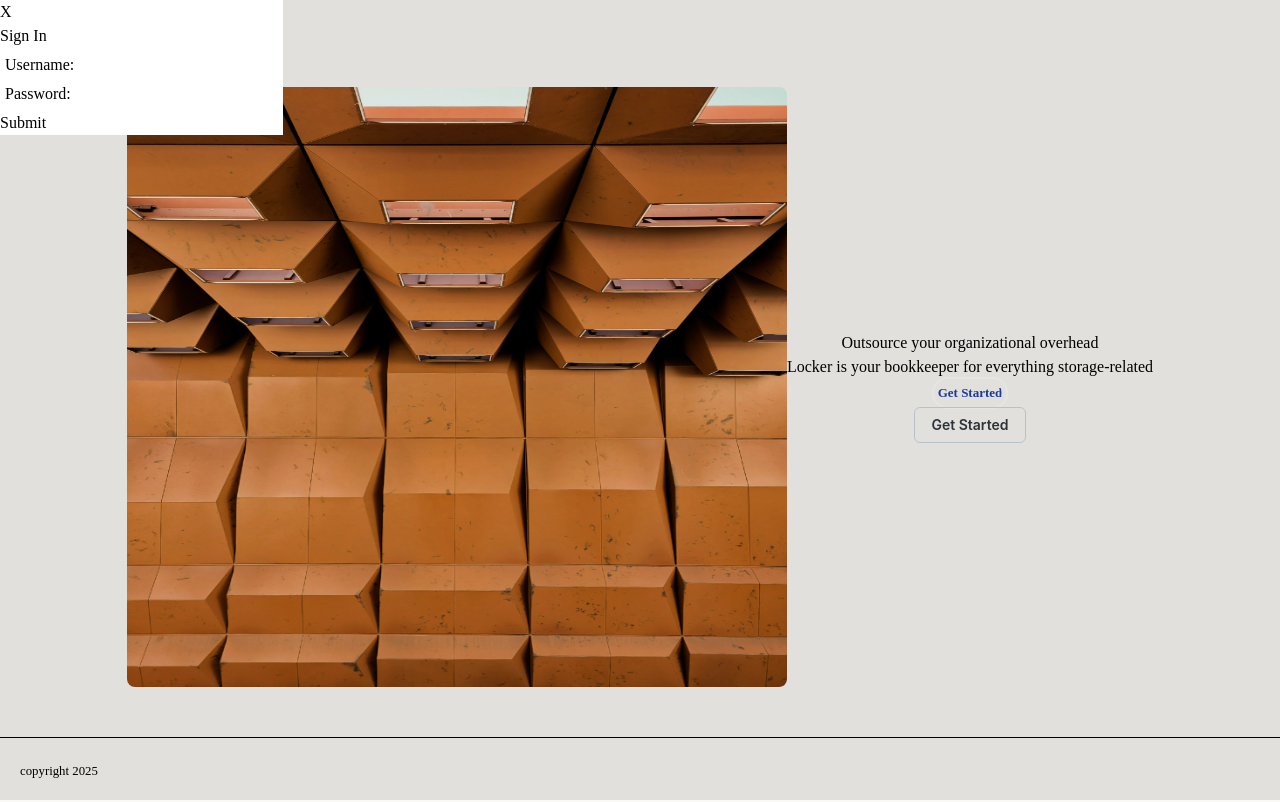
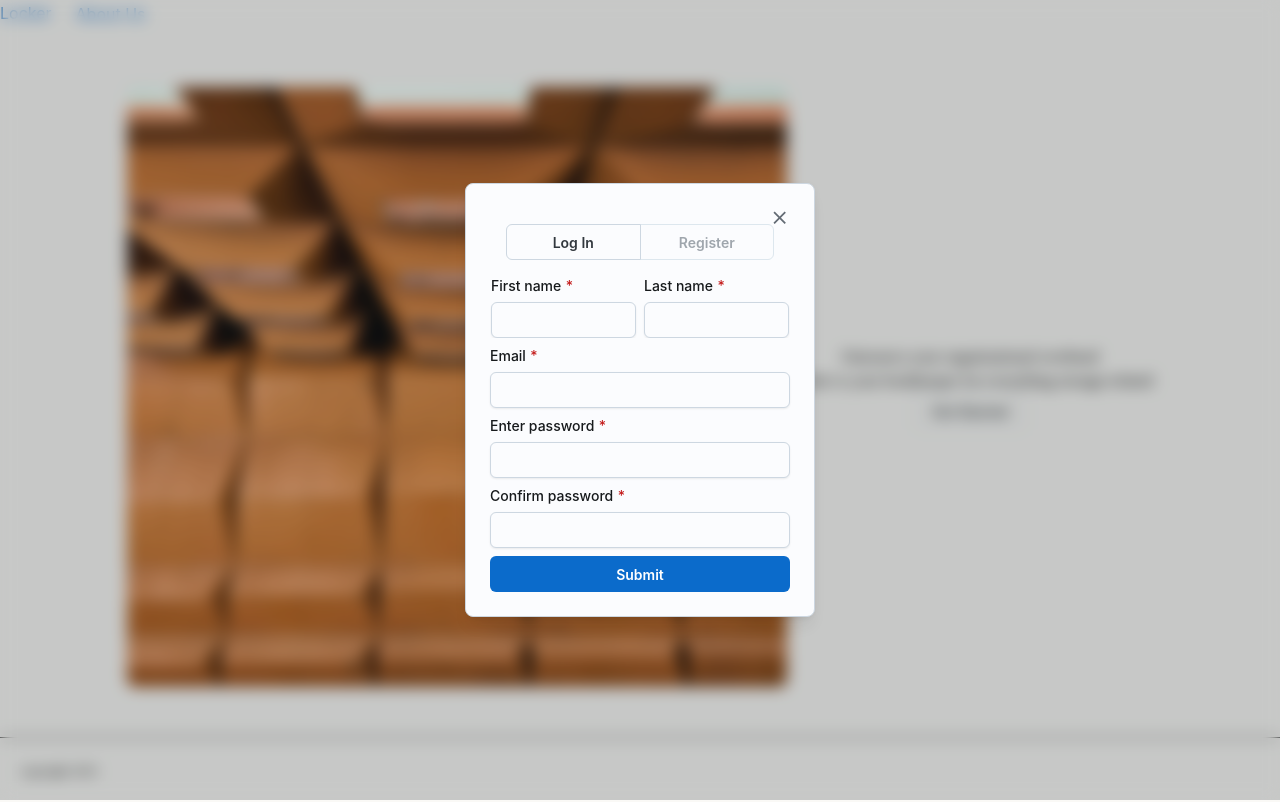
Before and after one commit to bendand/locker-fullstack, a React (Vite) app in the folder locker-frontend/: page / in a window 1280 px wide. Both pictures are taken after a click on the button "Get Started". Built offline with nearby package versions, Linux system fonts and the light colour scheme.

Commit message:
working custom hook for managing inputs in register form

```diff
--- a/locker-frontend/src/components/GettingStarted.jsx
+++ b/locker-frontend/src/components/GettingStarted.jsx
@@ -11,6 +11,7 @@ import Stack from '@mui/joy/Stack';
 import FormControl from '@mui/joy/FormControl';
 import FormLabel from '@mui/joy/FormLabel';
 import FormHelperText from '@mui/joy/FormHelperText';
+import LoginForm from './elements/form/LoginForm'
 
 
 
@@ -34,26 +35,34 @@ export default function GettingStarted({ onStartAuthentication }) {
                     <p>
                         Locker is your bookkeeper for everything storage-related
                     </p>
-                    <div className="get-started-button-container">
-                        <button
-                            className='get-started-button'
-                            onClick={onStartAuthentication}
-                        >
-                            Get Started
-                        </button>
-                    </div>
                     <div>
-                        <Button variant="outlined" color="neutral" onClick={() => setOpen(true)} size="md">
+                        <Button
+                            variant="outlined"
+                            color="neutral"
+                            onClick={() => setAuthStatus('registering')}
+                            size="md"
+                            >
                             Get Started
                         </Button>
                         <Modal
                             aria-labelledby="modal-title"
                             aria-describedby="modal-desc"
-                            open={open}
-                            onClose={() => setOpen(false)}
+                            open={authStatus !== 'default'}
+                            onClose={() => setAuthStatus('default')}
                             sx={{ display: 'flex', justifyContent: 'center', alignItems: 'center' }}
                         >
-                            <RegisterForm authStatus={authStatus} />
+                            <div>
+                                {authStatus === 'registering' && (
+                                    <RegisterForm
+                                        changeAuthStatus={() => setAuthStatus('login')}
+                                    />
+                                )}
+                                {authStatus === 'login' && (
+                                    <LoginForm
+                                        changeAuthStatus={() => setAuthStatus('registering')}
+                                    />
+                                )}
+                            </div>
                         </Modal>
                     </div>
                 </div>
--- a/locker-frontend/src/components/elements/form/LoginForm.jsx
+++ b/locker-frontend/src/components/elements/form/LoginForm.jsx
@@ -1,15 +1,20 @@
 import { useState } from "react";
-import Button from "../button/Button";
+import ModalClose from '@mui/joy/ModalClose';
+import Sheet from '@mui/joy/Sheet';
+import Button from '@mui/joy/Button';
+import ButtonGroup from '@mui/joy/ButtonGroup';
+import Input from '@mui/joy/Input';
+import Stack from '@mui/joy/Stack';
+import FormControl from '@mui/joy/FormControl';
+import FormLabel from '@mui/joy/FormLabel';
+import FormHelperText from '@mui/joy/FormHelperText';
 
-export default function LoginForm({ onLogin }) {
+
+export default function LoginForm({ changeAuthStatus }) {
     const [inputValues, setInputValues] = useState({
-        username: '',
+        email: '',
         password: ''
     });
-    const [invalidCredentials, setInvalidCredentials] = useState(false);
-
-    // validates number password on each keystroke
-    const invalidPassword = isNaN(inputValues.password);
 
     // function that sets new values when inputs are changed
     function handleInputChange(event) {
@@ -44,45 +49,54 @@ export default function LoginForm({ onLogin }) {
     }
 
     return (
-        <form action={handleSubmit} id="locker-form">
-            <div>
-                <h4>Sign In</h4>
-            </div>
-            {invalidCredentials && (
-                <div>
-                    <p>Your credentials are invalid</p>
-                </div>
-            )}
-            <div className="form-input">
-                <label htmlFor="username">Username: </label>
-                <input
-                    type="text"
-                    name="username"
-                    value={inputValues.username}
-                    onChange={handleInputChange}
+        <Sheet
+            variant="outlined"
+            sx={{ maxWidth: 350, borderRadius: 'md', p: 3, boxShadow: 'lg' }}
+        >
+        <ModalClose variant="plain" sx={{ m: 1 }} />
+            <ButtonGroup
+                buttonFlex={1}
+                aria-label="flex button group"
+                sx={{
+                    p: 2,
+                    width: 400,
+                    maxWidth: '100%',
+                    overflow: 'auto',
+                    justifyContent: 'center'
+                }}
+            >
+                <Button disabled>Log In</Button>
+                <Button onClick={changeAuthStatus}>Register</Button>
+            </ButtonGroup>
+            <Stack spacing={1}>
+                <FormControl
+                    onChange={(e) => handleInputChange(e)}
+                    name="email"
+                    type="email"
+                    value={inputValues.email}
                     required
-                />
-            </div>
-            <div className="form-input">
-                <label htmlFor="password">Password: </label>
-                <input
+                >
+                    <FormLabel>Email</FormLabel>
+                    <Input/>
+                </FormControl>
+                <FormControl
+                    onChange={(e) => handleInputChange(e)}
+                    name="password"
                     type="password"
-                    name="password"
                     value={inputValues.password}
-                    onChange={handleInputChange}
                     required
-                />
-            </div>
-            {invalidPassword && (
-                <div>
-                    <p>
-                        Hint: password is a number
-                    </p>
-                </div>
-            )}
-            <div>
-                <Button type="submit">Submit</Button>
-            </div>
-        </form>
+                >
+                    <FormLabel>Password</FormLabel>
+                    <Input/>
+                    <FormHelperText>Password should be at least 8 characters.</FormHelperText>
+                </FormControl>
+                <Button
+                    type="submit"
+                    onClick={handleSubmit}
+                >
+                    Submit
+                </Button>
+            </Stack>
+        </Sheet>
     );
 }
--- a/locker-frontend/src/components/elements/form/RegisterForm.jsx
+++ b/locker-frontend/src/components/elements/form/RegisterForm.jsx
@@ -1,5 +1,6 @@
+import { useState } from "react";
+import { useNavigate } from "react-router-dom";
 import ModalClose from '@mui/joy/ModalClose';
-import Typography from '@mui/joy/Typography';
 import Sheet from '@mui/joy/Sheet';
 import Button from '@mui/joy/Button';
 import ButtonGroup from '@mui/joy/ButtonGroup';
@@ -8,8 +9,85 @@ import Stack from '@mui/joy/Stack';
 import FormControl from '@mui/joy/FormControl';
 import FormLabel from '@mui/joy/FormLabel';
 import FormHelperText from '@mui/joy/FormHelperText';
+import { InfoOutlined } from '@mui/icons-material';
+import { useInput } from '../../../hooks/useInput';
+import { isEmail, isNotEmpty, hasMinLength, isEqualToOtherValue, hasMaxLength } from '../../../util/validation.js';
 
-export default function RegisterForm({ authStatus }) {
+export default function RegisterForm({ changeAuthStatus }) {
+
+    const {value: firstNameValue,
+        handleInputChange: handleFirstNameChange,
+        handleInputBlur: handleFirstNameBlur,
+        hasError: firstNameHasError
+    } = useInput('', (value) => {
+        return isNotEmpty(value);
+    });
+
+    const {value: lastNameValue,
+        handleInputChange: handleLastNameChange,
+        handleInputBlur: handleLastNameBlur,
+        hasError: lastNameHasError
+    } = useInput('', (value) => {
+        return isNotEmpty(value);
+    });
+
+    const {value: emailValue,
+        handleInputChange: handleEmailChange,
+        handleInputBlur: handleEmailBlur,
+        hasError: emailHasError
+    } = useInput('', (value) => {
+        return isEmail(value);
+    });
+
+    const {value: password1Value,
+            handleInputChange: handlePassword1Change,
+            handleInputBlur: handlePassword1Blur,
+            hasError: password1HasError
+    } = useInput('', (value) => {
+        return hasMinLength(value, 8) && hasMaxLength(value, 40);
+    });
+
+    const {value: password2Value,
+        handleInputChange: handlePassword2Change,
+        handleInputBlur: handlePassword2Blur,
+        hasError: password2HasError
+    } = useInput('', (value) => {
+        return isEqualToOtherValue(value, password1Value);
+    });
+
+
+    function handleSubmit(formData) {
+        console.log('handle submit called');
+        console.log('Form submitted with values:', formData);
+        // const firstName = inputValues.first;
+        // const lastName = inputValues.last;
+        // const email = inputValues.email;
+        // const password1 = inputValues.password1;
+        // const password2 = inputValues.password2;
+
+        // console.log('First Name:', firstName);
+        // console.log('Last Name:', lastName);
+        // console.log('Email:', email);
+        // console.log('Password 1:', password1);
+        // console.log('Password 2:', password2);
+
+        // fetch('https://locker-api-uoib.onrender.com/credentials')
+        // .then(res => {
+        //     return res.json();
+        // })
+        // .then(credentials => {
+        //     if (credentials.username !== username || credentials.password !== password) {
+
+        //         setInvalidCredentials(true);
+        //         return
+        //     }
+
+        //     onAuthenticate();
+        // })
+    }
+
+
+
     return (
         <Sheet
             variant="outlined"
@@ -27,44 +105,129 @@ export default function RegisterForm({ authStatus }) {
                     justifyContent: 'center'
                 }}
             >
-                <Button>Log In</Button>
-                <Button >Register</Button>
+                <Button onClick={changeAuthStatus}>Log In</Button>
+                <Button disabled>Register</Button>
             </ButtonGroup>
             <Stack spacing={1}>
                 <Stack
                     direction="row"
                     spacing={1}
-                    useFlexGap
                     sx={{
                         justifyContent: "center",
-                        alignItems: "center",
-                        flexWrap: 'wrap'
+                        overflow: "auto",
                     }}
                 >
-                    <FormControl>
-                        <FormLabel>First name:</FormLabel>
-                        <Input/>
+                    <FormControl
+                        sx={{
+                            width: 145
+                        }}
+                        name="first"
+                        value={firstNameValue}
+                        error={firstNameHasError}
+                        required
+                    >
+                        <FormLabel>First name</FormLabel>
+                        <Input
+                            onChange={handleFirstNameChange}
+                            onBlur={handleFirstNameBlur}
+                        />
+                        {firstNameHasError && (
+                            <FormHelperText>
+                                <InfoOutlined />
+                                Please enter your first name.
+                            </FormHelperText>
+                        )}
+
                     </FormControl>
-                        <FormControl>
-                        <FormLabel>Last name:</FormLabel>
-                        <Input/>
+                    <FormControl
+                        sx={{
+                            width: 145
+                        }}
+                        name="last"
+                        value={lastNameValue}
+                        error={lastNameHasError}
+                        required
+                    >
+                        <FormLabel>Last name</FormLabel>
+                        <Input
+                            onChange={handleLastNameChange}
+                            onBlur={handleLastNameBlur}
+                        />
+                        {lastNameHasError && (
+                            <FormHelperText>
+                                <InfoOutlined />
+                                Please enter your last name.
+                            </FormHelperText>
+                        )}
                     </FormControl>
                 </Stack>
-                <FormControl>
-                    <FormLabel>Email:</FormLabel>
-                    <Input placeholder="Placeholder" />
+                <FormControl
+                    name="email"
+                    value={emailValue}
+                    error={emailHasError}
+                    type="email"
+                    required
+                >
+                    <FormLabel>Email</FormLabel>
+                    <Input
+                        onChange={handleEmailChange}
+                        onBlur={handleEmailBlur}
+                    />
+                    {emailHasError && (
+                        <FormHelperText>
+                            <InfoOutlined />
+                            Please enter a valid email address.
+                        </FormHelperText>
+                    )}
                 </FormControl>
-                <FormControl>
-                    <FormLabel>Set password:</FormLabel>
-                    <Input/>
-                    <FormHelperText>Password should be at least 8 characters.</FormHelperText>
+                <FormControl
+                    name="password1"
+                    minLength={8}
+                    maxLength={40}
+                    value={password1Value}
+                    error={password1HasError}
+                    required
+                >
+                    <FormLabel>Enter password</FormLabel>
+                    <Input
+                        type="password"
+                        onChange={handlePassword1Change}
+                        onBlur={handlePassword1Blur}
+                    />
+                    {password1HasError && (
+                        <FormHelperText>
+                            <InfoOutlined />
+                            Password must be 8-40 characters.
+                        </FormHelperText>
+                    )}
                 </FormControl>
-                <FormControl>
-                    <FormLabel>Re-enter password:</FormLabel>
-                    <Input placeholder="Placeholder" />
-                    <FormHelperText>Passwords must match.</FormHelperText>
+                <FormControl
+                    name="password2"
+                    value={password2Value}
+                    error={password2HasError}
+                    minLength={8}
+                    maxLength={40}
+                    required
+                >
+                    <FormLabel>Confirm password</FormLabel>
+                    <Input
+                        type="password"
+                        onChange={handlePassword2Change}
+                        onBlur={handlePassword2Blur}
+                    />
+                    {password2HasError && (
+                        <FormHelperText>
+                            <InfoOutlined />
+                            Passwords must match.
+                        </FormHelperText>
+                    )}
                 </FormControl>
-                <Button type="submit">Submit</Button>
+                <Button
+                    type="submit"
+                    onClick={handleSubmit}
+                >
+                    Submit
+                </Button>
             </Stack>
         </Sheet>
     );
--- /dev/null
+++ b/locker-frontend/src/hooks/useFetch.js
@@ -0,0 +1,32 @@
+import { useEffect, useState } from 'react';
+
+export function useFetch(fetchFn, initialValue) {
+    const [isFetching, setIsFetching] = useState();
+    const [error, setError] = useState();
+    const [fetchedData, setFetchedData] = useState(initialValue);
+
+    useEffect(() => {
+        async function fetchData() {
+            setIsFetching(true);
+            try {
+                console.log('trying to fetch fetchFn data');
+                const data = await fetchFn();
+                console.log('fetched data: ' + data);
+                setFetchedData(data);
+            } catch (error) {
+                setError({message: error.message || 'Failed to fetch data'});
+                setIsFetching(false);
+            }
+            setIsFetching(false);
+        }
+
+        fetchData();
+    }, [fetchFn]);
+
+    return {
+        isFetching,
+        fetchedData,
+        setFetchedData,
+        error
+    }
+}
--- /dev/null
+++ b/locker-frontend/src/hooks/useInput.js
@@ -0,0 +1,25 @@
+import { useState } from "react";
+
+export function useInput(defaultValue, validationFn) {
+    const [enteredValue, setEnteredValue] = useState(defaultValue);
+    const [didEdit, setDidEdit] = useState(false);
+
+    const valueIsValid = validationFn(enteredValue);
+    console.log('valueIsValid:', valueIsValid);
+
+    function handleInputChange(event) {
+        setEnteredValue(event.target.value);
+        setDidEdit(false);
+    }
+
+    function handleInputBlur() {
+        setDidEdit(true)
+    }
+
+    return {
+        value: enteredValue,
+        handleInputChange,
+        handleInputBlur,
+        hasError: didEdit && !valueIsValid,
+    }
+}
--- /dev/null
+++ b/locker-frontend/src/util/validation.js
@@ -0,0 +1,20 @@
+export function isEmail(value) {
+    return value.includes('@');
+}
+
+export function isNotEmpty(value) {
+    return value.trim() !== '';
+}
+
+export function hasMinLength(value, minLength) {
+    return value.length >= minLength;
+}
+
+export function hasMaxLength(value, maxLength) {
+    return value.length <= maxLength;
+}
+
+export function isEqualToOtherValue(value, otherValue) {
+    // console.log(value, otherValue);
+    return value === otherValue;
+}
```
Also changed, not shown: locker-frontend/src/components/elements/form/ChooseAccount.jsx (deleted), 1 other file (tests, documents, lock files or other folders).
